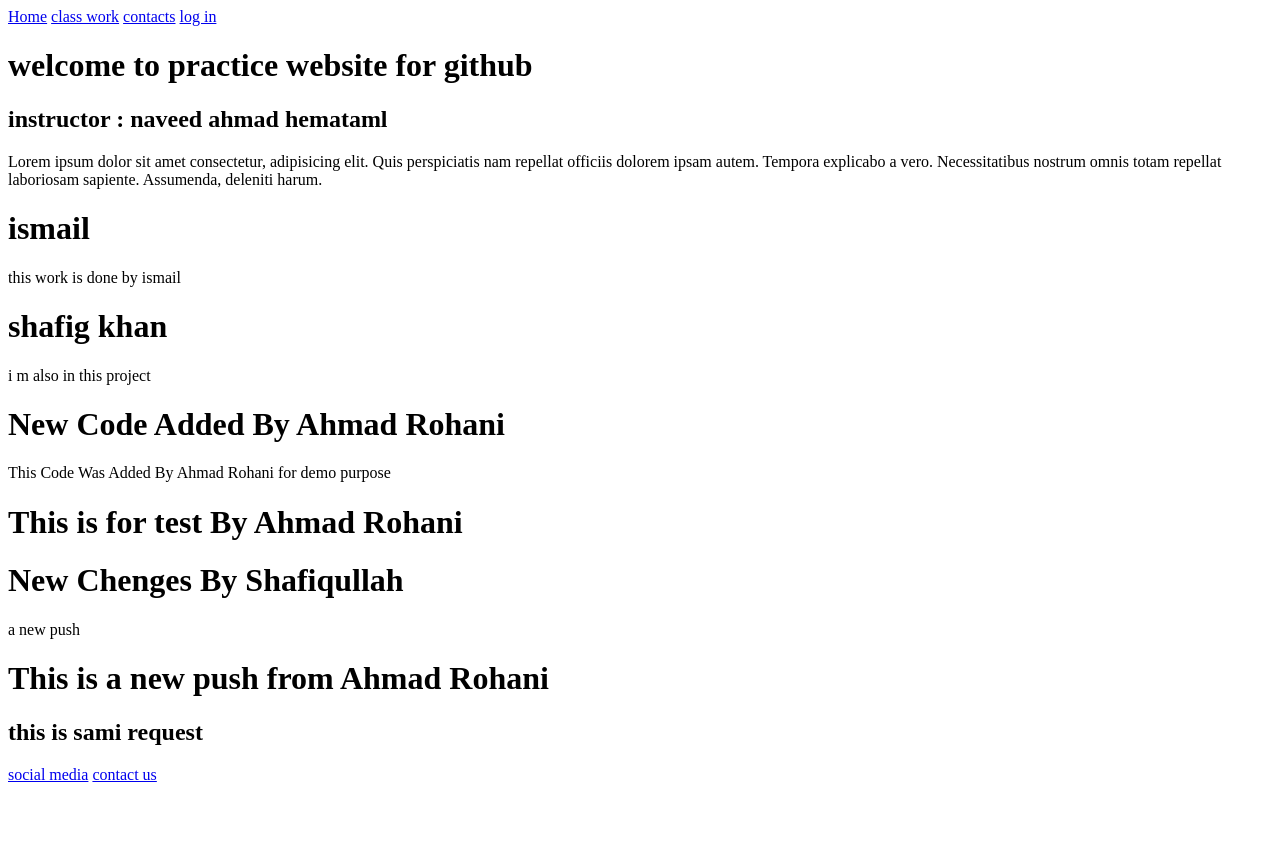
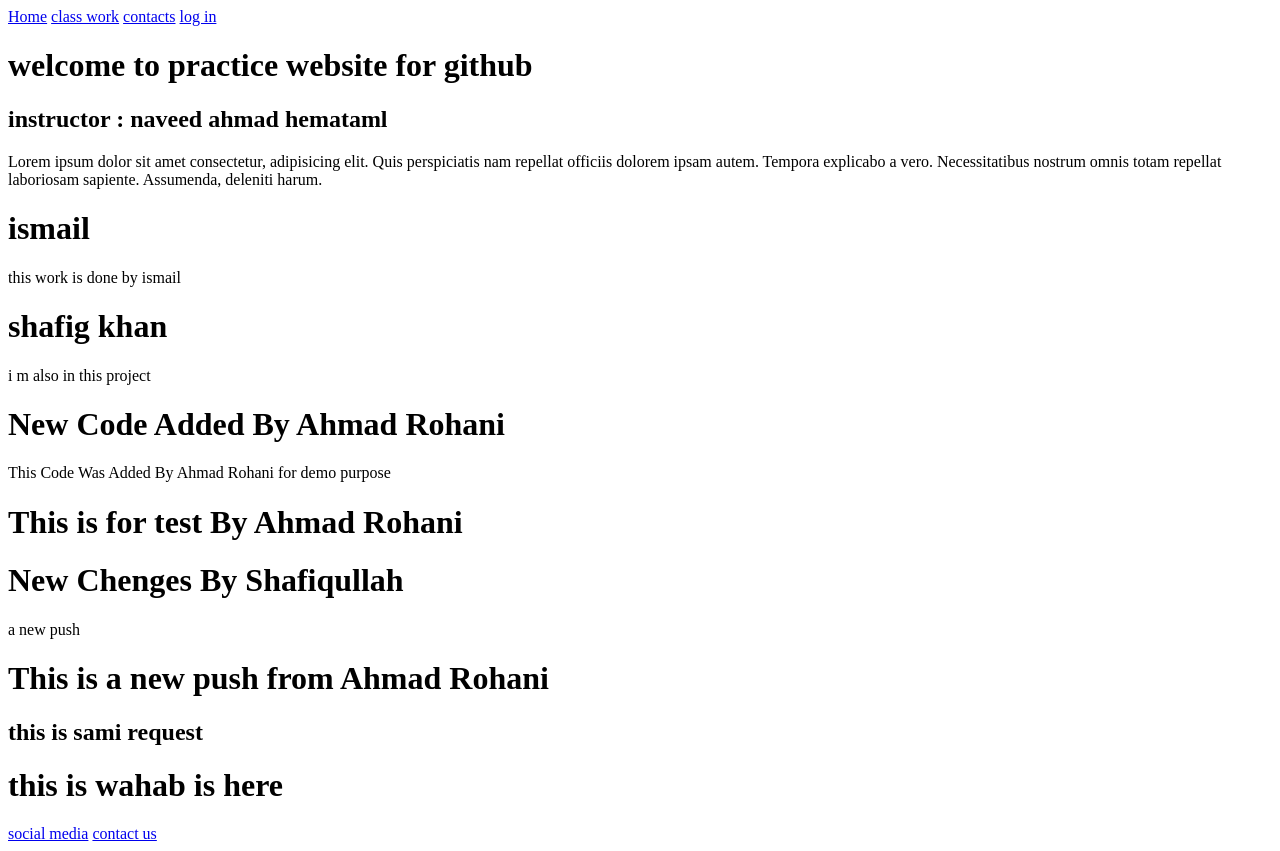
Before and after one commit to zubair-khairy/Zubair-A-group-project, a plain HTML site: page index.html in a window 1280 px wide. Before the commit the page ends 800 px from the top, so only its background shows below. Drawn offline with Linux system fonts and the light colour scheme.

Commit message:
index.html
I did my work

```diff
--- a/index.html
+++ b/index.html
@@ -40,6 +40,8 @@
     <p>a new push</p>
 	<h1>This is a new push from Ahmad Rohani</h1>
 	    <h2>this is sami request </h2>
+
+        <h1>this is wahab is here </h1>
     </main>
     <footer>
         <a href="http://">social media</a>
```
